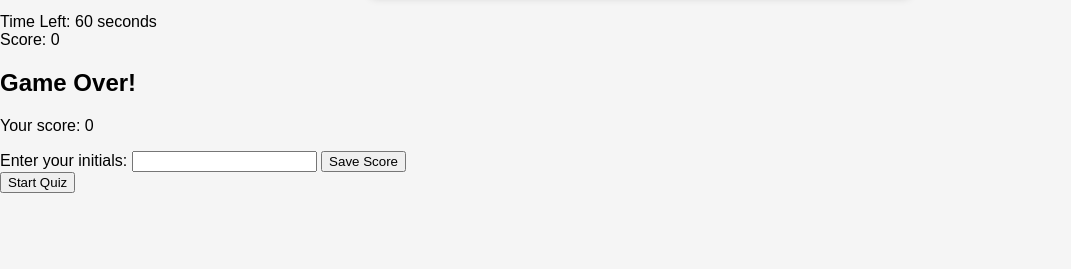
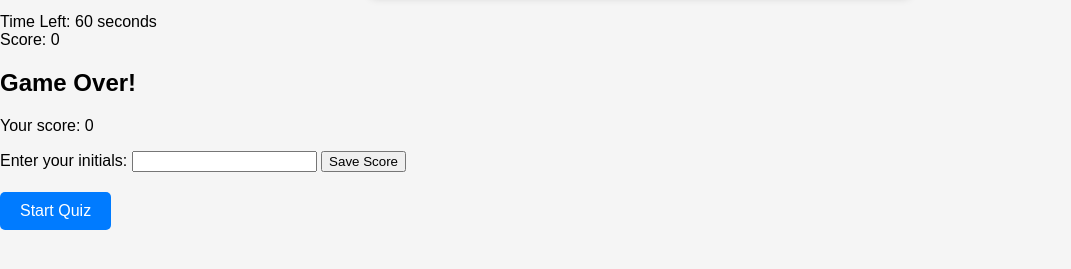
Before and after one commit to Guadeloupe33/homework.4, a plain HTML site: page index.html in a window 1280 px wide. Shown: the part 121-390 px from the top of the page, without its empty margins (0-1071 px from the left). Drawn offline with Linux system fonts and the light colour scheme.

Commit message:
added style to the start button

```diff
--- a/style.css
+++ b/style.css
@@ -17,3 +17,13 @@ h1 {
     padding: 20px;
     text-align: center;
 }
+#start-button {
+    background-color: #007bff;
+    color: #fff;
+    border: none;
+    padding: 10px 20px;
+    font-size: 16px;
+    cursor: pointer;
+    border-radius: 5px;
+    margin-top: 20px;
+}
```
